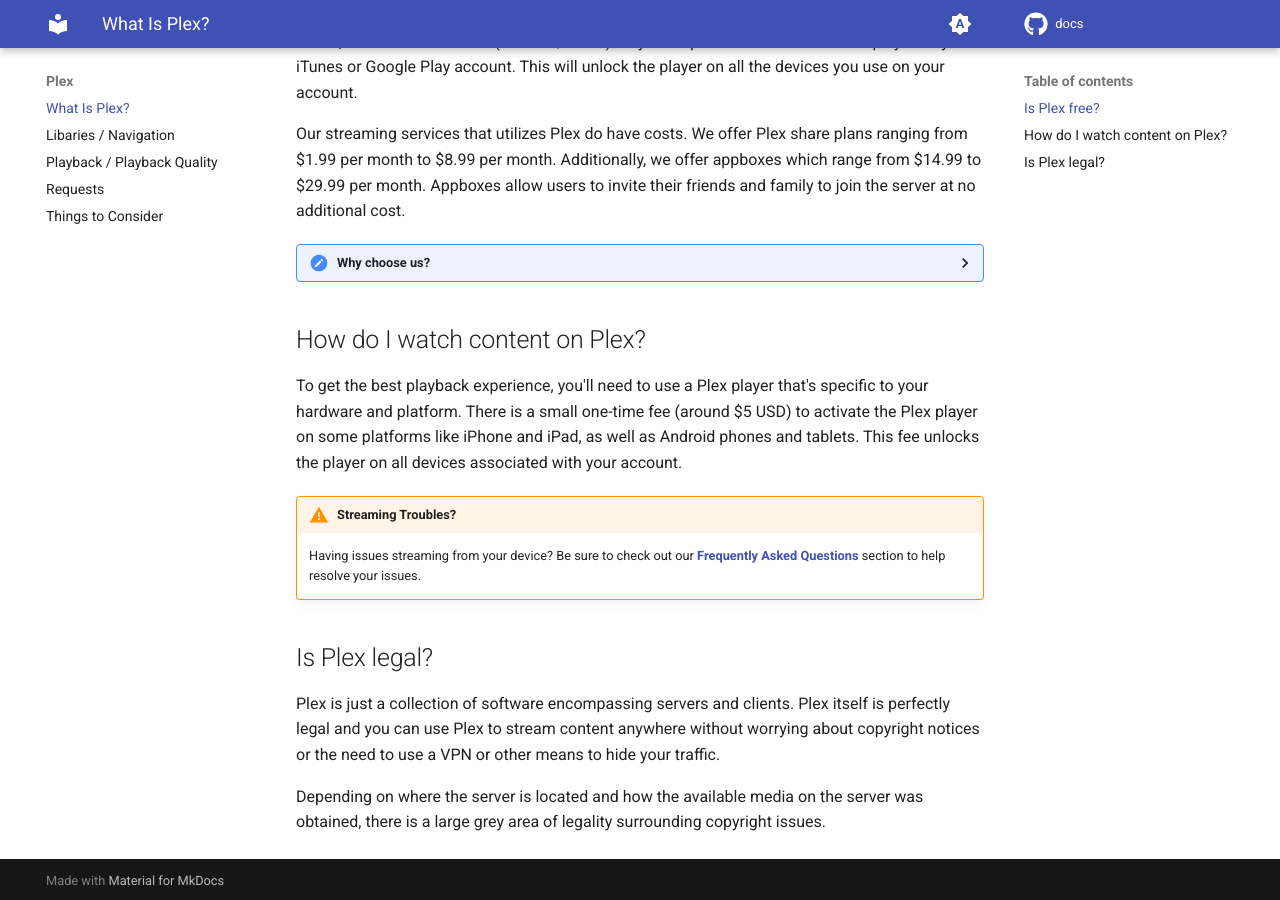
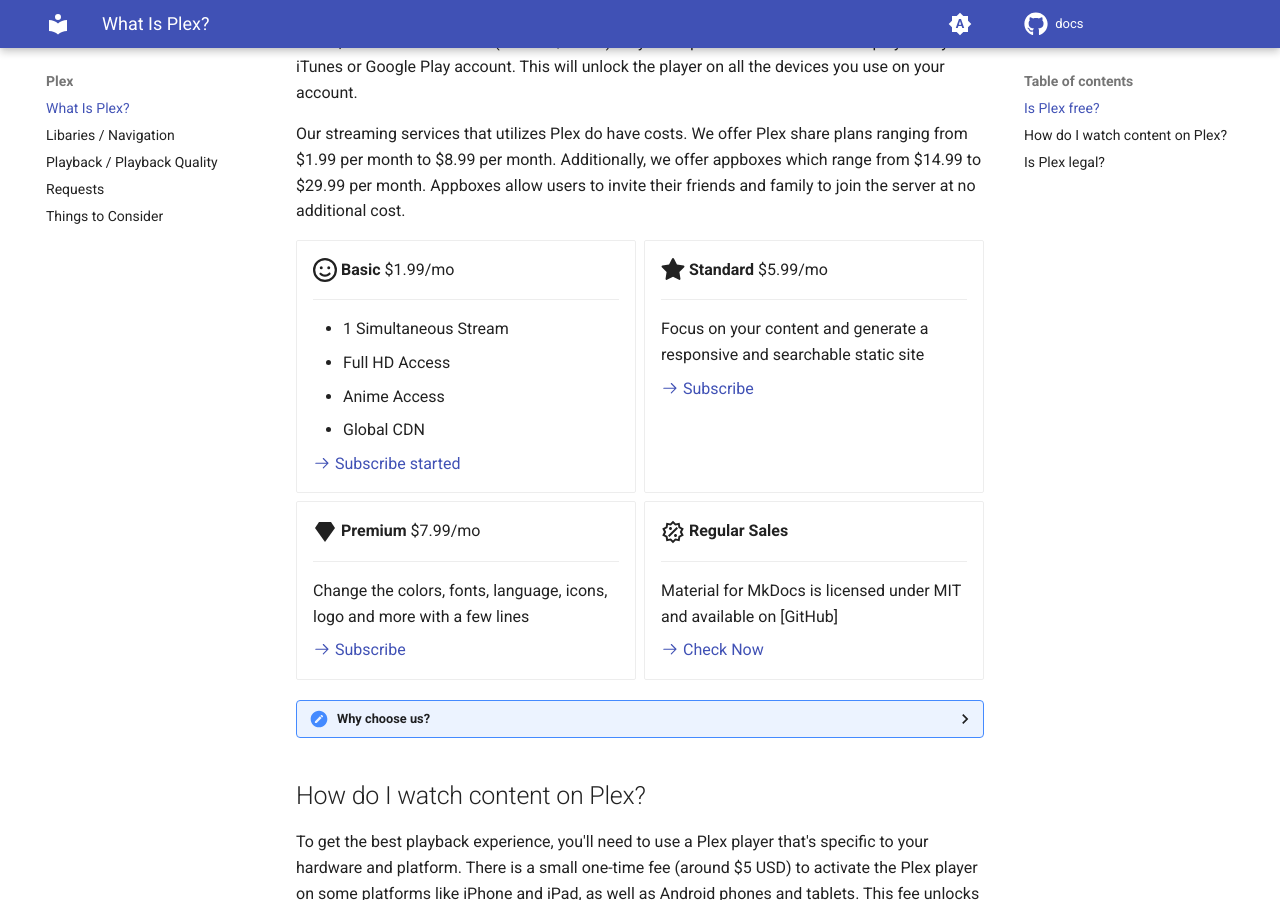
Before and after one commit to neomedia6989/docs-2, an MkDocs documentation site: the page built from docs/plex/what-is-plex.md, in a window 1280 px wide and 900 px high, scrolled down 458 px. Built offline with MkDocs 1.6.1 and Material for MkDocs 9.7.7, drawn with Linux system fonts in a browser that asks for light colours; comment, search, counter and statistics services are not loaded.

Commit message:
Update what-is-plex.md

```diff
--- a/docs/plex/what-is-plex.md
+++ b/docs/plex/what-is-plex.md
@@ -6,6 +6,45 @@
 Plex is free to use as a software. However, on some mobile operating systems such as Android or iOS, a small one-time fee (around $5 USD) may be required to activate the Plex player on your iTunes or Google Play account. This will unlock the player on all the devices you use on your account.
 
 Our streaming services that utilizes Plex do have costs. We offer Plex share plans ranging from $1.99 per month to $8.99 per month. Additionally, we offer appboxes which range from $14.99 to $29.99 per month. Appboxes allow users to invite their friends and family to join the server at no additional cost.
+
+<div class="grid cards" markdown>
+
+-   :fontawesome-regular-face-smile:{ .lg .middle } __Basic__ $1.99/mo
+
+    ---
+
+    - 1 Simultaneous Stream
+    - Full HD Access
+    - Anime Access
+    - Global CDN
+
+    [:octicons-arrow-right-24: Subscribe started](https://blackbeard.media/subscribe)
+
+-   :fontawesome-solid-star:{ .lg .middle } __Standard__ $5.99/mo
+
+    ---
+
+    Focus on your content and generate a responsive and searchable static site
+
+    [:octicons-arrow-right-24: Subscribe](https://blackbeard.media/subscribe)
+
+-   :material-diamond:{ .lg .middle } __Premium__ $7.99/mo
+
+    ---
+
+    Change the colors, fonts, language, icons, logo and more with a few lines
+
+    [:octicons-arrow-right-24: Subscribe](https://blackbeard.media/subscribe)
+
+-   :material-sale-outline:{ .lg .middle } __Regular Sales__
+
+    ---
+
+    Material for MkDocs is licensed under MIT and available on [GitHub]
+
+    [:octicons-arrow-right-24: Check Now](https://blackbeard.media/subscribe)
+
+</div>
 
  <details>
   <summary>Why choose us?</summary>
```
